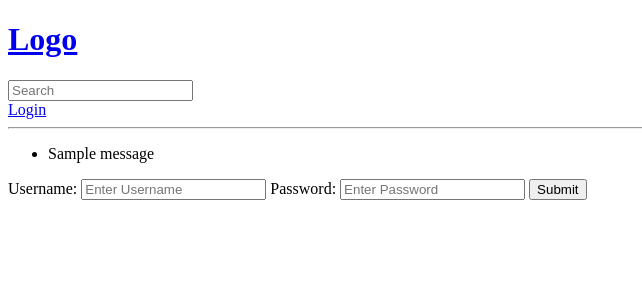
After one commit to mukulchugh/devcord, a Django app: page /login/ in a window 1280 px wide. The commit adds this page. Shown: the top 300 px of the page, without its empty margins (0-642 px from the left). Run offline with Django 4.2, Linux system fonts and the light colour scheme; one stand-in notice (Sample message) is shown.

Commit message:
User login functionality

```diff
--- a/base/models.py
+++ b/base/models.py
@@ -7,6 +7,7 @@ class Topic(models.Model):
 
     def __str__(self):
         return self.name
+
 class Room(models.Model):
     host = models.ForeignKey(User, on_delete=models.SET_NULL, null=True)
     topic = models.ForeignKey(Topic, on_delete=models.SET_NULL, null=True)
--- /dev/null
+++ b/base/templates/base/login_register.html
@@ -0,0 +1,17 @@
+{% extends 'main.html' %}
+
+{% block content %}
+
+<div>
+    <form method="POST" action="">
+        {% csrf_token %}
+        <label for="name">Username:</label>
+        <input type="text" name="username" placeholder="Enter Username">
+        <label for="password">Password:</label>
+        <input type="password" name="password" placeholder="Enter Password">
+        <input type="submit" value="Submit">
+
+    </form>
+</div>
+
+{% endblock content %}
--- a/base/urls.py
+++ b/base/urls.py
@@ -7,5 +7,6 @@ urlpatterns = [
     path('create-room/', views.createRoom, name='create-room'),
     path('update-room/<str:pk>', views.updateRoom, name='update-room'),
     path('delete-room/<str:pk>', views.deleteRoom, name='delete-room'),
+    path('login/', views.loginPage, name='login'),
 
 ]
--- a/base/views.py
+++ b/base/views.py
@@ -1,10 +1,47 @@
 from django.shortcuts import render, redirect
-from .models import Room
+from django.contrib import messages
+from django.contrib.auth.models import User
+from django.db.models import Q
+from django.contrib.auth import login, authenticate, logout
+from .models import Room, Topic
 from .forms import RoomForm
 
+
+
+def loginPage(request):
+    if request.method == 'POST':
+        username = request.POST.get('username')
+        password = request.POST.get('password')
+
+        try:
+            user = User.objects.get(username=username)
+        except:
+            messages.error(request, 'User not found.')
+
+        user = authenticate(request, username=username, password=password)
+
+        if user is not None:
+            login(request, user)
+            return redirect('home')
+        else:
+            messages.error(request, 'Invalid credentials.')
+            return redirect('login')
+
+        if user is not None:
+            login(request, user)
+            return redirect('home')
+
+        else:
+            messages.info(request, 'Username or Password is incorrect')
+    context = {}
+    return render(request, 'base/login_register.html', context)
+
 def home(request):
-    rooms = Room.objects.all()
-    context = {'rooms': rooms}
+    q = request.GET.get('q') if request.GET.get('q') != None else ''
+    rooms = Room.objects.filter(Q(topic__name__icontains=q) | Q(name__icontains=q) | Q(description__icontains=q))
+    topic = Topic.objects.all()
+    room_count = rooms.count()
+    context = {'rooms': rooms, 'topic': topic, 'room_count': room_count}
     return render(request, 'base/home.html', context)
 
 def room(request,pk):
--- a/templates/main.html
+++ b/templates/main.html
@@ -8,6 +8,14 @@
 </head>
 <body>
     {% include 'navbar.html' %}
+    {% if messages %}
+<ul class="messages">
+    {% for message in messages %}
+    <li>{{ message }}</li>
+    {% endfor %}
+</ul>
+{% endif %}
+
     {% block content %}
 
     {% endblock content %}
--- a/templates/navbar.html
+++ b/templates/navbar.html
@@ -1,4 +1,11 @@
 <a href="/">
     <h1>Logo</h1>
 </a>
+
+<form method="GET" action="">
+    <input type="text" name="q" placeholder="Search">
+</form>
+
+<a href="/login">Login</a>
+
 <hr>
```
Also changed, not shown: base/templates/base/home.html (+24 -4 lines), base/migrations/0003_alter_room_options.py (added), db.sqlite3.
